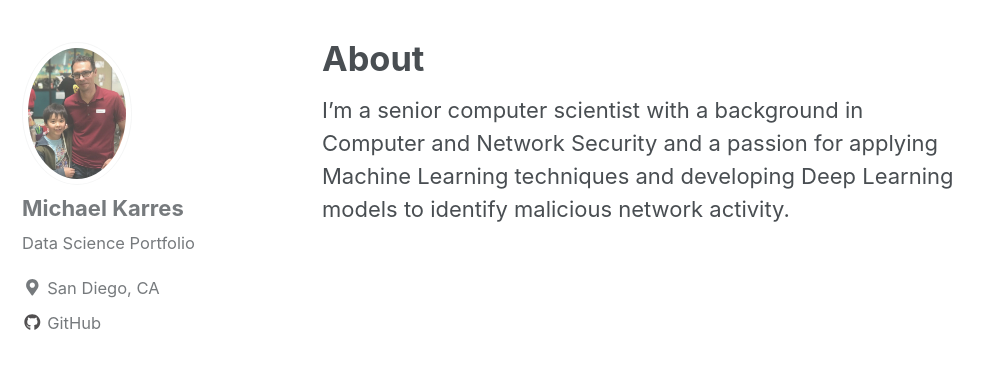
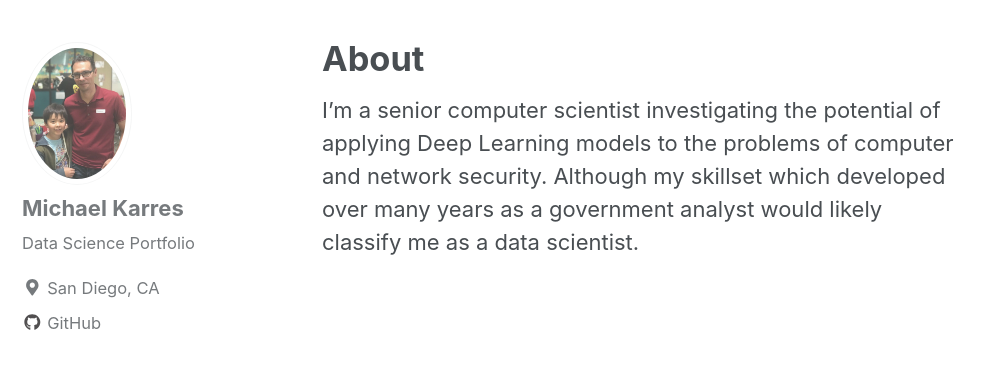
Before and after one commit to mkarres/first-repo, a Jekyll site: the page built from _pages/about.md, in a window 1280 px wide and 900 px high, scrolled down 910 px, cut to the strip 163-532 px from the top of the window. Shown: the whole strip, without its empty margins (0-992 px from the left). Built offline with Jekyll 4.4.1, drawn with Linux system fonts in a browser that asks for light colours; cached includes are drawn as plain includes; nearby versions of some CDN libraries.

Commit message:
resizing images; new about message

```diff
--- a/_pages/about.md
+++ b/_pages/about.md
@@ -5,4 +5,4 @@ header:
   image: "/images/hamiltonLake.jpg"
 ---
 
-I'm a senior computer scientist with a background in Computer and Network Security and a passion for applying Machine Learning techniques and developing Deep Learning models to identify malicious network activity.
+I'm a senior computer scientist investigating the potential of applying Deep Learning models to the problems of computer and network security. Although my skillset which developed over many years as a government analyst would likely classify me as a data scientist.
```
Also changed, not shown: 1 other file.
